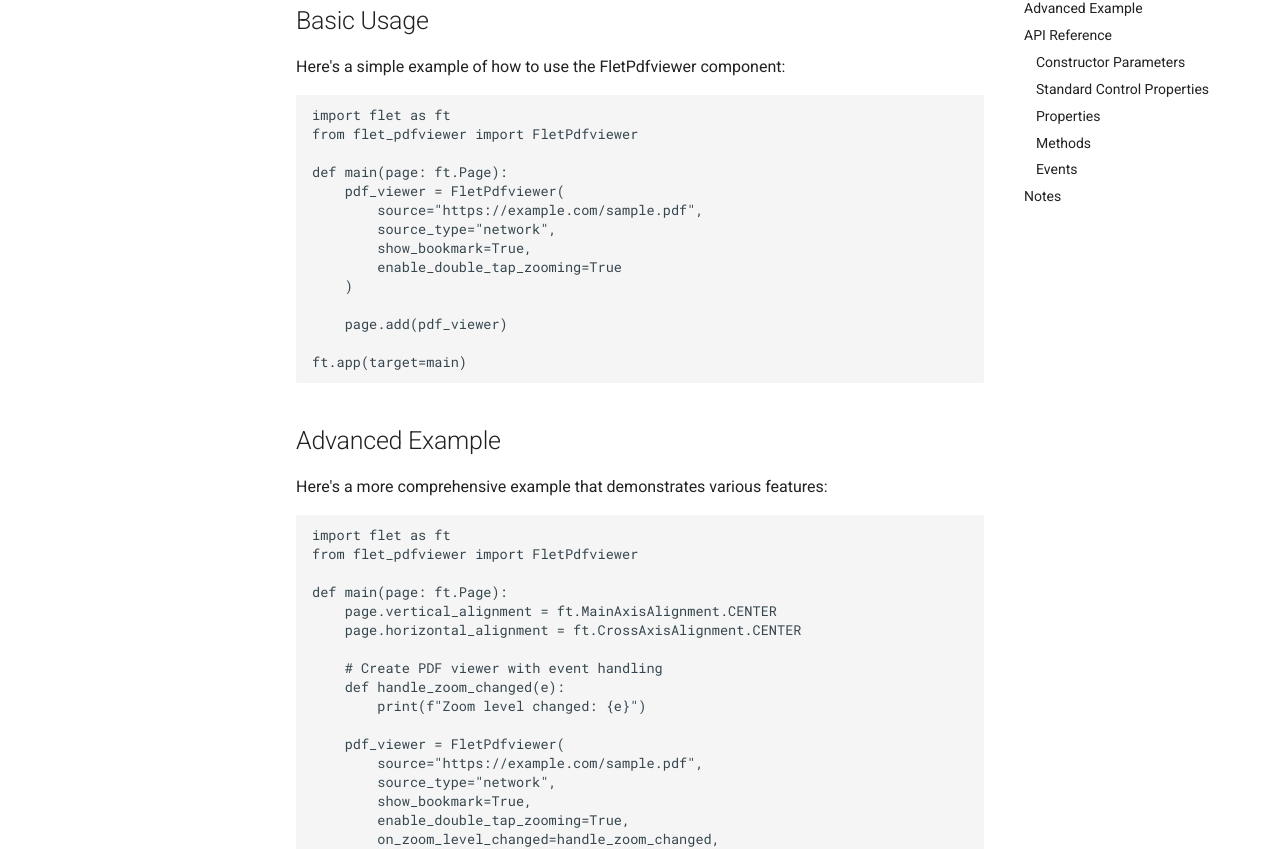
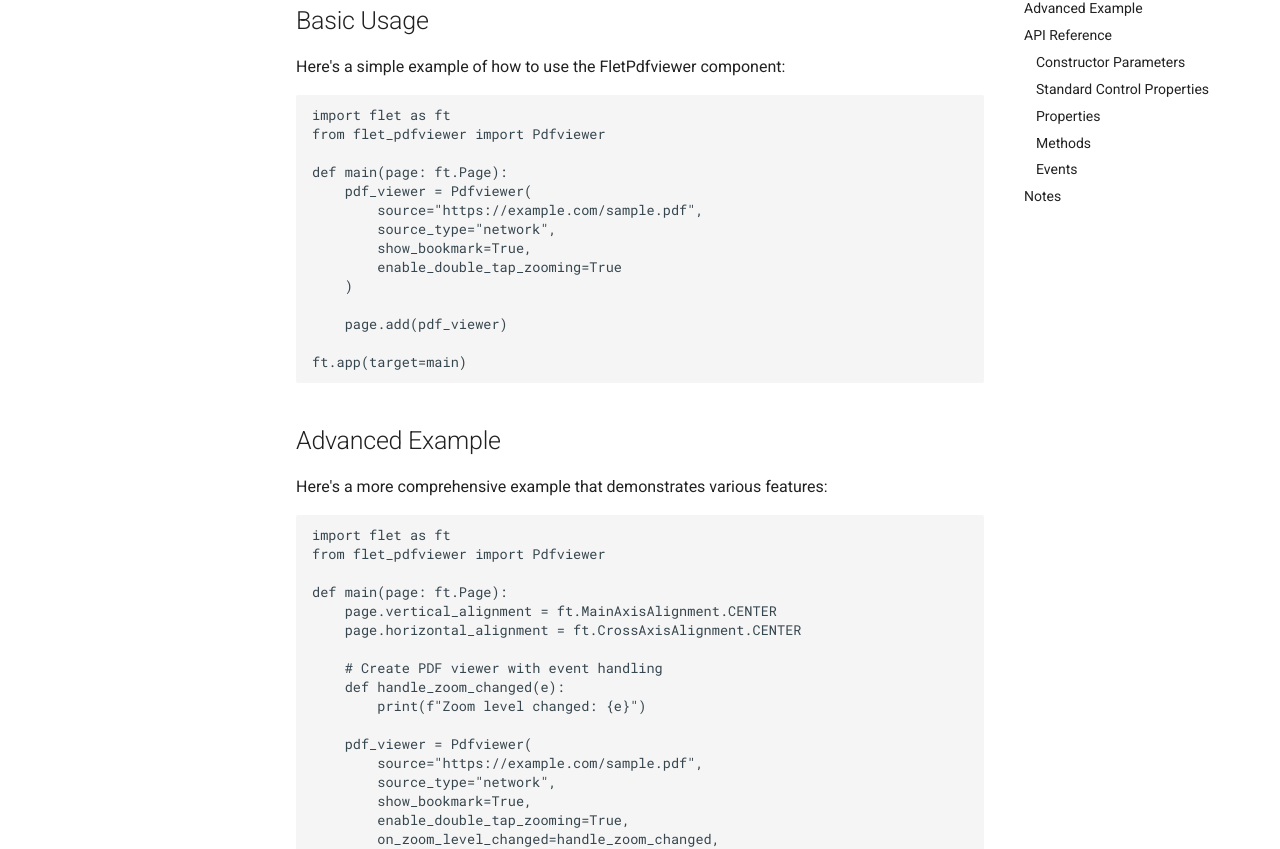
Before and after one commit to Bbalduzz/flet_pdf, an MkDocs documentation site: the page built from docs/index.md, in a window 1280 px wide and 1400 px high, scrolled down 245 px. Shown: the part 154-1003 px from the top of the window. Built offline with MkDocs 1.6.1 and Material for MkDocs 9.7.7, drawn with Linux system fonts in a browser that asks for light colours; some of the changed text lies outside the part shown.

Commit message:
fixed typo 2

````diff
--- a/docs/index.md
+++ b/docs/index.md
@@ -14,10 +14,10 @@ Here's a simple example of how to use the FletPdfviewer component:
 
 ```python
 import flet as ft
-from flet_pdfviewer import FletPdfviewer
+from flet_pdfviewer import Pdfviewer
 
 def main(page: ft.Page):
-    pdf_viewer = FletPdfviewer(
+    pdf_viewer = Pdfviewer(
         source="https://example.com/sample.pdf",
         source_type="network",
         show_bookmark=True,
@@ -35,7 +35,7 @@ Here's a more comprehensive example that demonstrates various features:
 
 ```python
 import flet as ft
-from flet_pdfviewer import FletPdfviewer
+from flet_pdfviewer import Pdfviewer
 
 def main(page: ft.Page):
     page.vertical_alignment = ft.MainAxisAlignment.CENTER
@@ -45,7 +45,7 @@ def main(page: ft.Page):
     def handle_zoom_changed(e):
         print(f"Zoom level changed: {e}")
 
-    pdf_viewer = FletPdfviewer(
+    pdf_viewer = Pdfviewer(
         source="https://example.com/sample.pdf",
         source_type="network",
         show_bookmark=True,
````
Also changed, not shown: README.md (+2 -2 lines).
